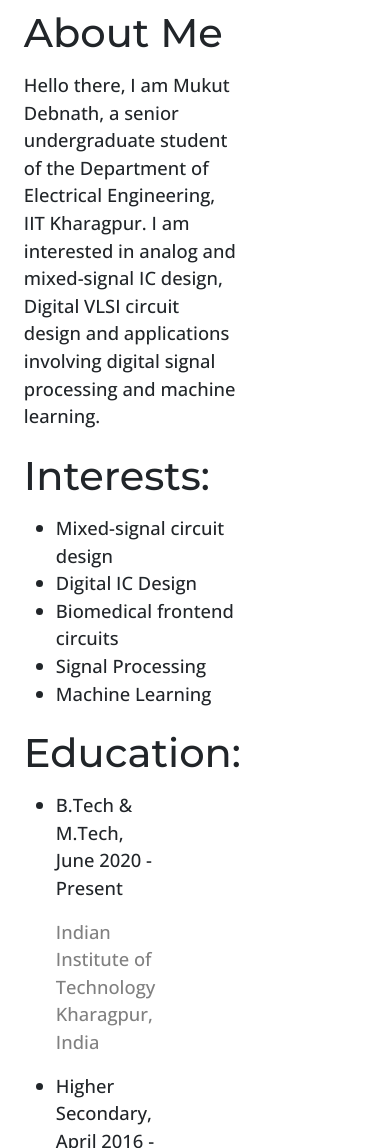
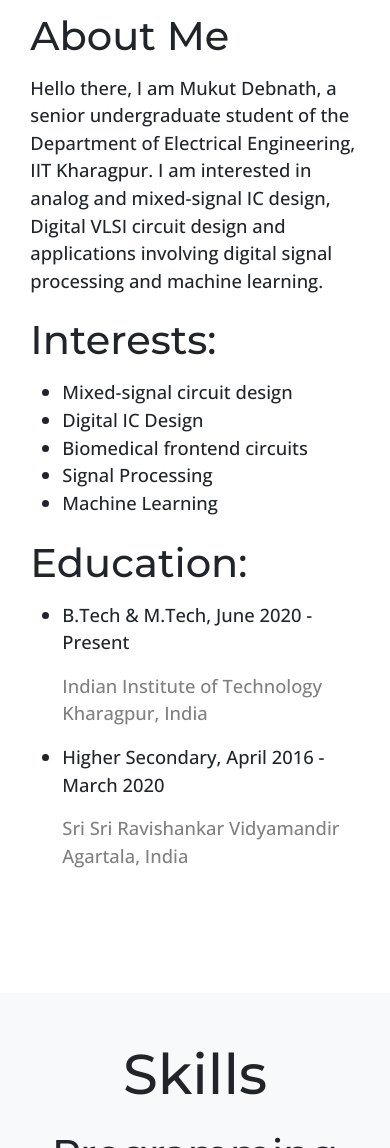
Before and after one commit to mukutdnath/website, a plain HTML site: page index.html in a window 390 px wide. Shown: the part 852-2000 px from the top of the page. Drawn offline with nearby package versions, Linux system fonts and the light colour scheme.

Commit message:
28 sept 5

```diff
--- a/index.html
+++ b/index.html
@@ -75,7 +75,7 @@
 
     <div class="container">
       <div class="row">
-        <div class="col">
+        <div class="col-md-4">
           <div class="body-cont-1 my-padd">
             <div class="profile">
               <img class="profile_pic" src="images/mukut_dp.jpg" alt="Mukut_DP">
@@ -87,14 +87,14 @@
             </div>
           </div>
         </div>
-        <div class="col-8">
+        <div class="col-md-8">
           <div class="body-cont-1 my-padd">
             <h2>About Me</h2>
             <p>
               Hello there, I am Mukut Debnath, a senior undergraduate student of the Department of Electrical Engineering, IIT Kharagpur. I am interested in analog and mixed-signal IC design, Digital VLSI circuit design and applications involving digital signal processing and machine learning.
             </p>
             <div class="row">
-              <div class="col">
+              <div class="col-md-4">
                 <h2>Interests:</h2>
                 <ul>
                   <li>Mixed-signal circuit design</li>
@@ -104,16 +104,16 @@
                   <li>Machine Learning</li>
                 </ul>
               </div>
-              <div class="col-8">
+              <div class="col-md-8">
                 <h2>Education:</h2>
                 <ul>
                 <li>
-                  <p>B.Tech & M.Tech, June 2020 - Present</p>
-                  <p style="color:grey">Indian Institute of Technology Kharagpur, India</p>
+                  <p class="p_no_sp">B.Tech & M.Tech, June 2020 - Present</p>
+                  <p class="p_no_sp" style="color:grey">Indian Institute of Technology Kharagpur, India</p>
                 </li>
                 <li>
-                  <p>Higher Secondary, April 2016 - March 2020</p>
-                  <p style="color:grey">Sri Sri Ravishankar Vidyamandir Agartala, India</p>
+                  <p class="p_no_sp">Higher Secondary, April 2016 - March 2020</p>
+                  <p class="p_no_sp" style="color:grey">Sri Sri Ravishankar Vidyamandir Agartala, India</p>
                 </li>
               </ul>
               </div>
```
